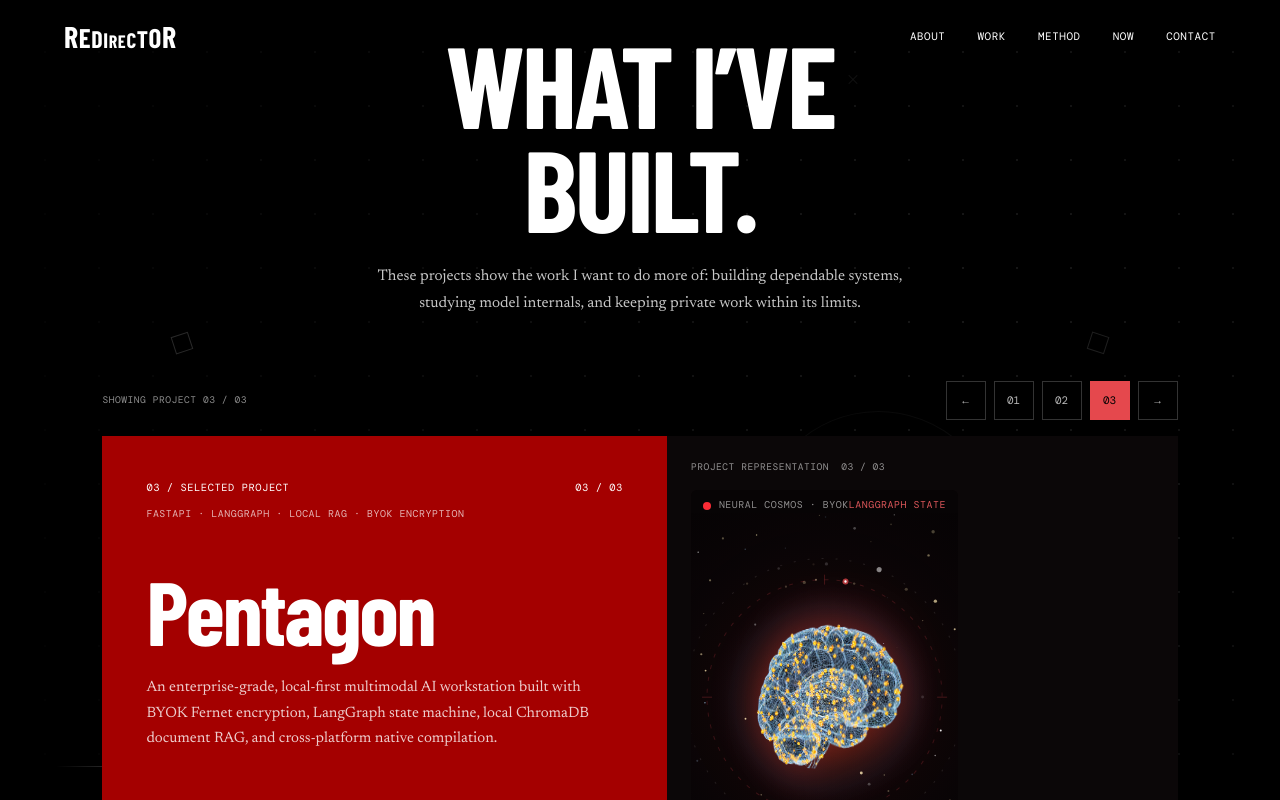
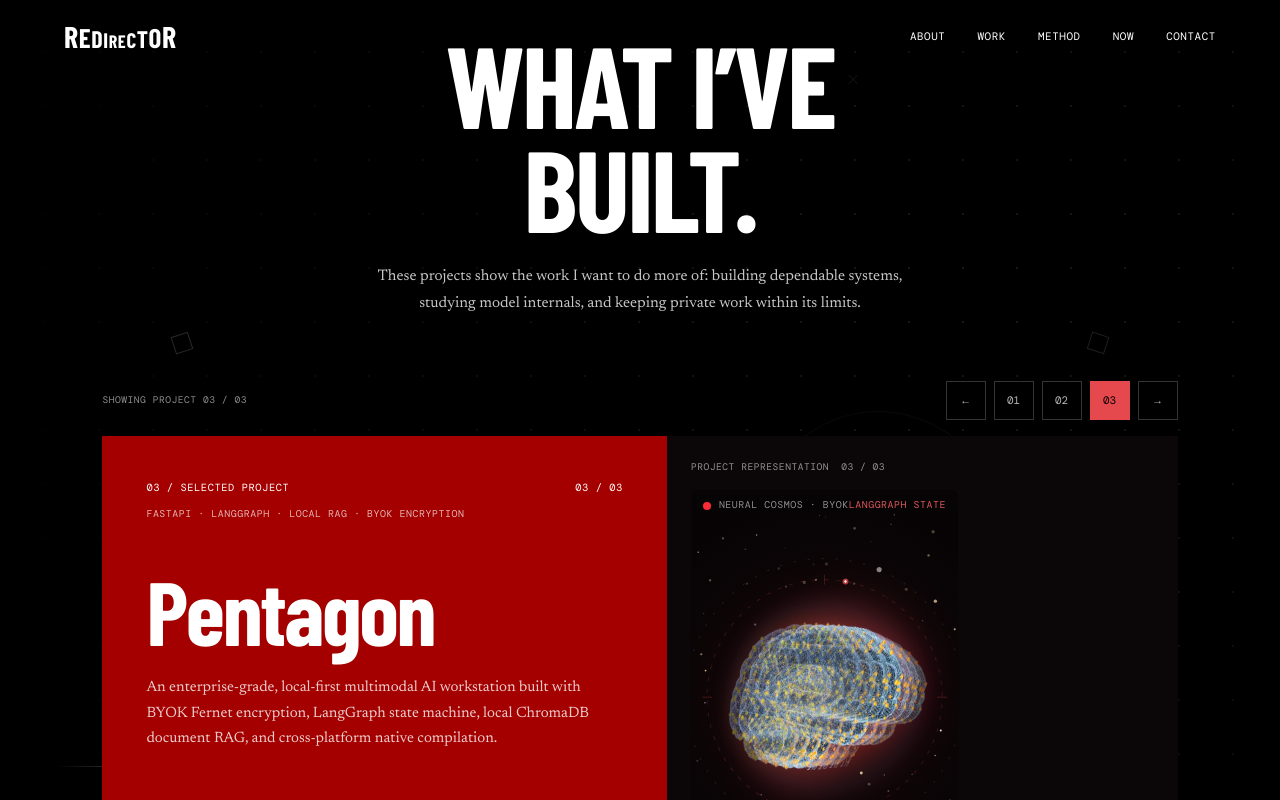
Before and after one commit to Reddirector/Reddirector_portfolio, a React (Vite) app: page / in a window 1280 px wide. Both pictures are taken after a click on the button "03". Shown: the part 995-1795 px from the top of the page. Built offline with nearby package versions, Linux system fonts and the light colour scheme; a web font is replaced by a local one.

Commit message:
Clean hero centerpiece and render 3D volumetric brain on Pentagon showcase

```diff
--- a/src/PortfolioApp.jsx
+++ b/src/PortfolioApp.jsx
@@ -8,7 +8,6 @@ import Intro from './components/Intro/Intro'
 import { useIntro } from './components/Intro/useIntro'
 import PentagonVisual from './components/Pentagon/PentagonVisual'
 import PentagonWorkstationReport from './components/Pentagon/PentagonReport'
-import portfolioBrainImg from './assets/portfolio-brain.png'
 
 gsap.registerPlugin(ScrollTrigger)
 const reduceMotion = () => window.matchMedia('(prefers-reduced-motion: reduce)').matches
@@ -322,9 +321,6 @@ function Hero({ shown }) {
           <div className="hero-ring-mid absolute h-[90vw] w-[90vw] max-h-[66rem] max-w-[66rem] rounded-full border border-white/[.08] border-dashed" />
           <div className="hero-ring-outer absolute h-[106vw] w-[106vw] max-h-[78rem] max-w-[78rem] rounded-full border border-white/[.05]" />
           <div className="hero-orb absolute h-[clamp(22rem,42vw,36rem)] w-[clamp(22rem,42vw,36rem)] rounded-full bg-accent opacity-90 shadow-[0_0_100px_rgba(164,0,0,0.38)]" />
-          <div className="hero-brain-viewport absolute flex items-center justify-center pointer-events-none" aria-hidden="true">
-            <img src={portfolioBrainImg} alt="" className="hero-brain-3d" />
-          </div>
         </div>
         <h1 className="hero-name relative z-10 font-display text-white text-[clamp(4.5rem,15vw,13rem)] font-black leading-[.82] tracking-[-.035em]">
           <span className="block">RED</span>
--- a/src/components/Pentagon/PentagonVisual.jsx
+++ b/src/components/Pentagon/PentagonVisual.jsx
@@ -361,11 +361,15 @@ export default function PentagonVisual() {
         <span className="text-red-400/85">LangGraph state</span>
       </div>
 
-      {/* Main Interactive Cosmic Canvas & 3D Rotating Brain (X-direction / Left to Right) */}
+      {/* Main Interactive Cosmic Canvas & 3D Volumetric Rotating Brain */}
       <div className="relative flex-1 w-full min-h-[12rem] flex items-center justify-center overflow-hidden">
         <canvas ref={canvasRef} className="absolute inset-0 w-full h-full block" />
         <div className="portfolio-brain-stage pointer-events-none absolute inset-0 flex items-center justify-center" aria-hidden="true">
-          <img src={brainImgUrl} alt="" className="portfolio-brain-3d-model" />
+          <div className="portfolio-brain-3d-volume">
+            {[0, 1, 2, 3, 4, 5, 6].map((i) => (
+              <img key={i} src={brainImgUrl} alt="" className="portfolio-brain-slice" />
+            ))}
+          </div>
         </div>
       </div>
 
--- a/src/index.css
+++ b/src/index.css
@@ -682,72 +682,78 @@ button.oe-api-item:hover,button.oe-api-item:focus-visible { transform:translateY
 /* Persistent compositor layers for the slow infinite rotations (avoids per-frame repaints). */
 .hero-ring,.hero-ring-outer,.geo-orbit-path,.sae-ambience-ring--spin,.oe-visual-halo-ring--a,.oe-visual-halo-ring--b { will-change: transform; }
 
-/* ---- 3D Rotating Portfolio Brain (Horizontal X-Axis / Y-Turn from Left to Right) ---- */
-.hero-brain-viewport {
-  width: clamp(18rem, 34vw, 28rem);
-  height: clamp(18rem, 34vw, 28rem);
-  perspective: 1200px;
+/* ---- 3D Volumetric Neural Brain in Selected Work (Pentagon Card) ---- */
+.portfolio-brain-stage {
+  perspective: 1000px;
   perspective-origin: 50% 50%;
-  pointer-events: none;
-  z-index: 2;
+  transform-style: preserve-3d;
 }
 
-.hero-brain-3d {
-  width: 95%;
-  height: auto;
-  max-height: 95%;
-  object-fit: contain;
+.portfolio-brain-3d-volume {
+  position: relative;
+  width: clamp(14rem, 25vw, 19rem);
+  height: clamp(9rem, 16vw, 12rem);
   transform-style: preserve-3d;
-  animation: heroBrainRotateX 26s linear infinite;
-  filter: drop-shadow(0 0 35px rgba(229, 72, 77, 0.55)) drop-shadow(0 0 65px rgba(164, 0, 0, 0.35));
+  animation: brainRotateVolumetric 24s linear infinite;
   will-change: transform;
 }
 
-@keyframes heroBrainRotateX {
+.portfolio-brain-slice {
+  position: absolute;
+  inset: 0;
+  width: 100%;
+  height: 100%;
+  object-fit: contain;
+  pointer-events: none;
+  transform-style: preserve-3d;
+  backface-visibility: visible;
+}
+
+/* 7 True 3D Volumetric Depth Slices with Holographic Parallax */
+.portfolio-brain-slice:nth-child(1) {
+  transform: translateZ(-48px) scale(0.92);
+  opacity: 0.42;
+  filter: drop-shadow(0 0 15px rgba(164, 0, 0, 0.4)) hue-rotate(-15deg);
+}
+.portfolio-brain-slice:nth-child(2) {
+  transform: translateZ(-32px) scale(0.95);
+  opacity: 0.6;
+}
+.portfolio-brain-slice:nth-child(3) {
+  transform: translateZ(-16px) scale(0.98);
+  opacity: 0.8;
+}
+.portfolio-brain-slice:nth-child(4) {
+  transform: translateZ(0px) scale(1.0);
+  opacity: 0.98;
+  filter: drop-shadow(0 0 28px rgba(229, 72, 77, 0.65));
+}
+.portfolio-brain-slice:nth-child(5) {
+  transform: translateZ(16px) scale(0.98);
+  opacity: 0.8;
+}
+.portfolio-brain-slice:nth-child(6) {
+  transform: translateZ(32px) scale(0.95);
+  opacity: 0.6;
+}
+.portfolio-brain-slice:nth-child(7) {
+  transform: translateZ(48px) scale(0.92);
+  opacity: 0.42;
+  filter: drop-shadow(0 0 15px rgba(229, 72, 77, 0.45)) hue-rotate(15deg);
+}
+
+@keyframes brainRotateVolumetric {
   0% {
-    transform: rotateY(0deg);
+    transform: rotateX(8deg) rotateY(0deg);
   }
   100% {
-    transform: rotateY(-360deg);
+    transform: rotateX(8deg) rotateY(-360deg);
   }
 }
 
 @media (prefers-reduced-motion: reduce) {
-  .hero-brain-3d {
+  .portfolio-brain-3d-volume {
     animation: none;
-    transform: rotateY(0deg);
+    transform: rotateX(8deg) rotateY(0deg);
   }
 }
-
-/* ---- 3D Rotating Portfolio Brain Card in Selected Work ---- */
-.portfolio-brain-stage {
-  perspective: 1100px;
-  perspective-origin: 50% 50%;
-}
-
-.portfolio-brain-3d-model {
-  width: clamp(13rem, 24vw, 18rem);
-  height: auto;
-  max-height: 80%;
-  object-fit: contain;
-  transform-style: preserve-3d;
-  animation: brainRotateHorizontal 24s linear infinite;
-  filter: drop-shadow(0 0 25px rgba(229, 72, 77, 0.45));
-  will-change: transform;
-}
-
-@keyframes brainRotateHorizontal {
-  0% {
-    transform: rotateY(0deg);
-  }
-  100% {
-    transform: rotateY(-360deg);
-  }
-}
-
-@media (prefers-reduced-motion: reduce) {
-  .portfolio-brain-3d-model {
-    animation: none;
-    transform: rotateY(0deg);
-  }
-}
```
